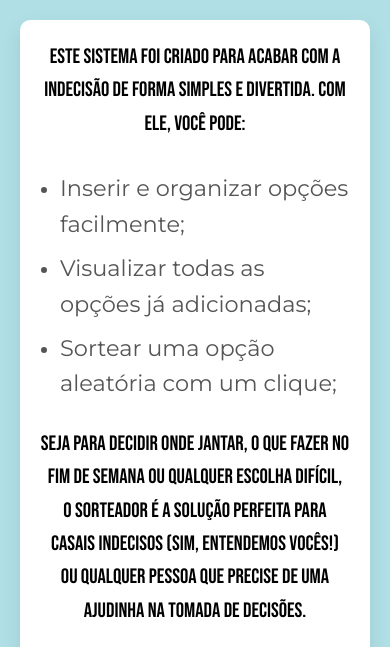
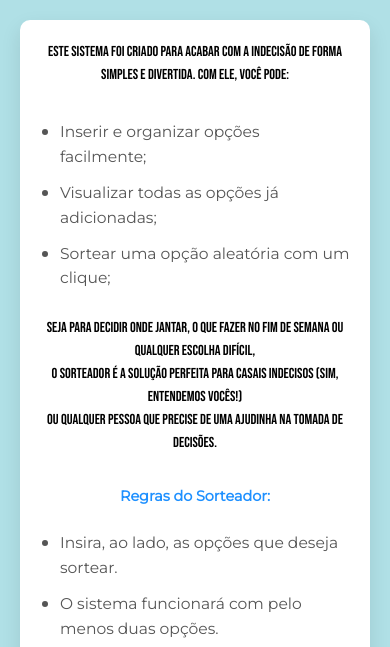
Before and after one commit to Halwyr/Sorteador, a plain HTML site: page index.html in a window 390 px wide. Shown: the top 647 px of the page. Drawn offline with Linux system fonts and the light colour scheme.

Commit message:
Ajustando @media

```diff
--- a/styles/style.css
+++ b/styles/style.css
@@ -259,4 +259,14 @@ h1, h3 {
         font-size: 1.2em;
     }
 
+    .desc,
+    h1, h3,
+    .list,
+    .form__label,
+    .options,
+    .container__draw,
+    .instructions{
+        font-size: 0.9em;
+    }
+
 }
```
